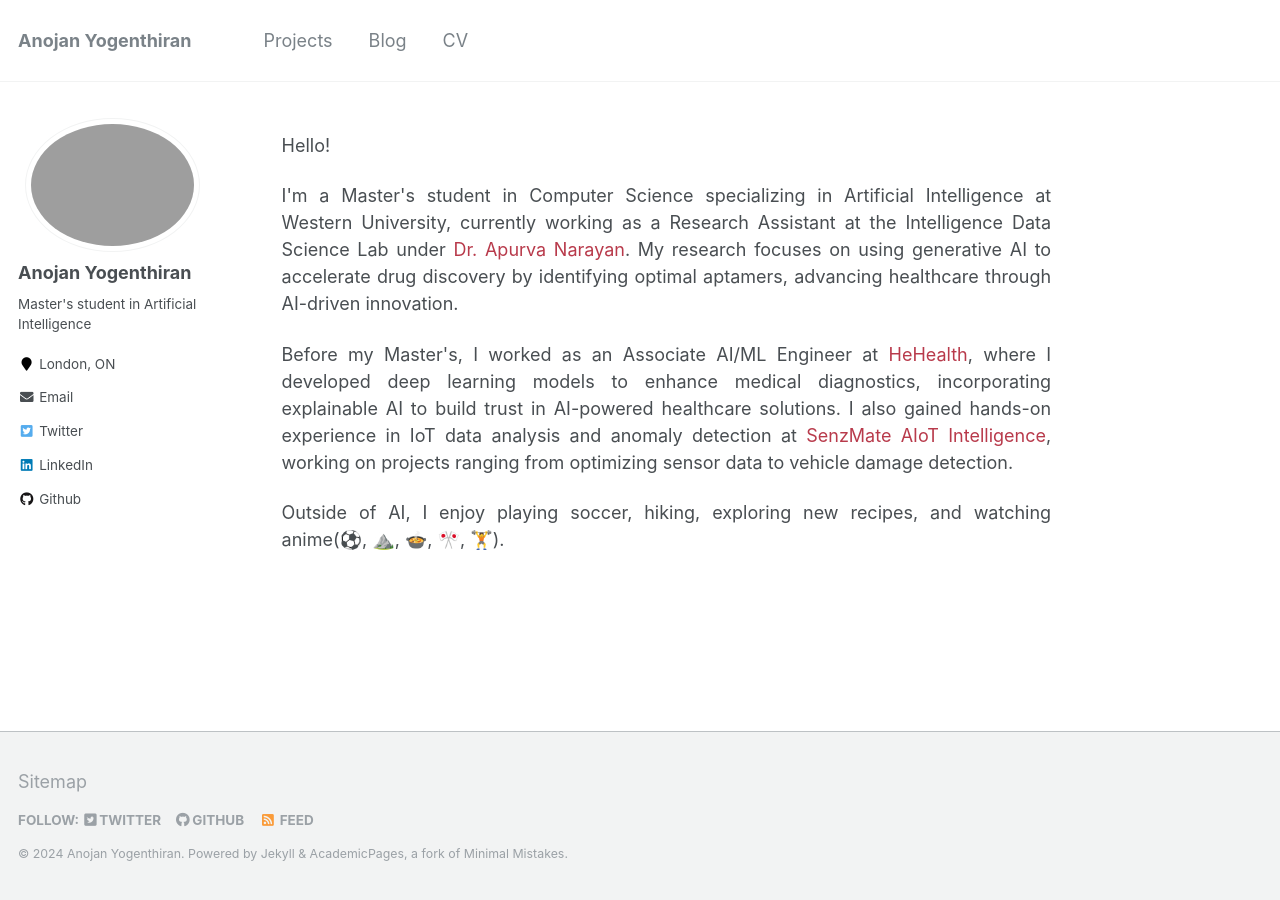
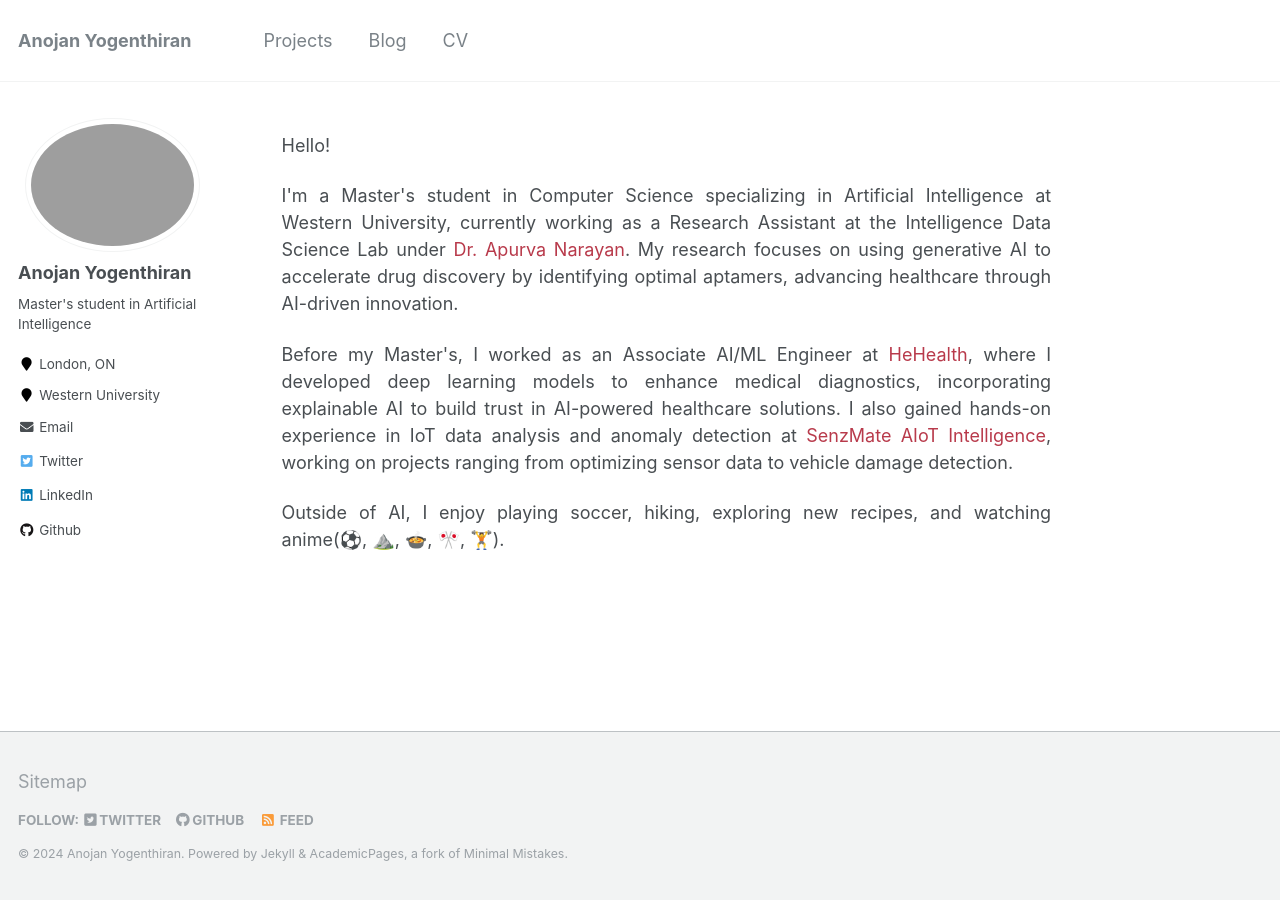
Before and after one commit to ayogenthiran/ayogenthiran.github.io, a Jekyll site: the page built from _pages/about.md, in a window 1280 px wide. Built offline with Jekyll 4.4.1, drawn with Linux system fonts in a browser that asks for light colours.

Commit message:
Add employer

```diff
--- a/_config.yml
+++ b/_config.yml
@@ -87,7 +87,7 @@ author:
   avatar           : "profile.jpg"
   bio              : "Master's student in Artificial Intelligence"
   location         :  "London, ON"
-  employer         :
+  employer         : "Western University"
   pubmed           : #"https://www.ncbi.nlm.nih.gov/pubmed/?term=john+snow"
   googlescholar    : #"https://scholar.google.com/citations?user=bfM1kzAAAAAJ&hl"
   email            : "ayogenth@uwo.ca"
```
